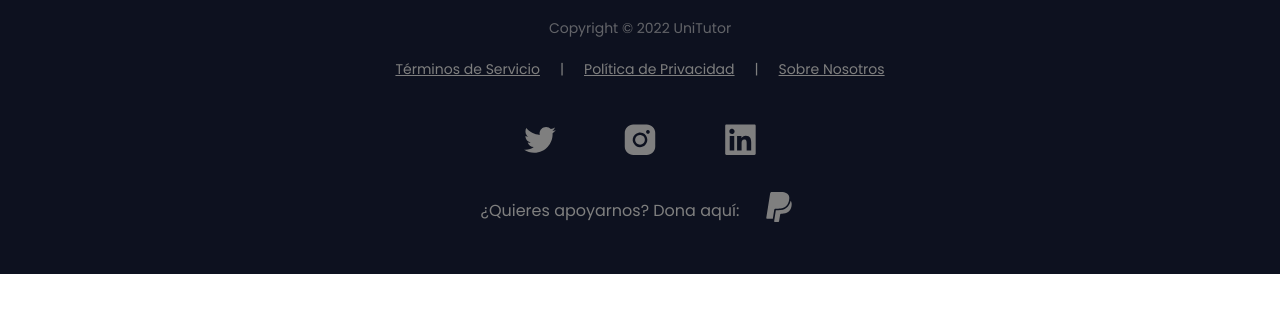
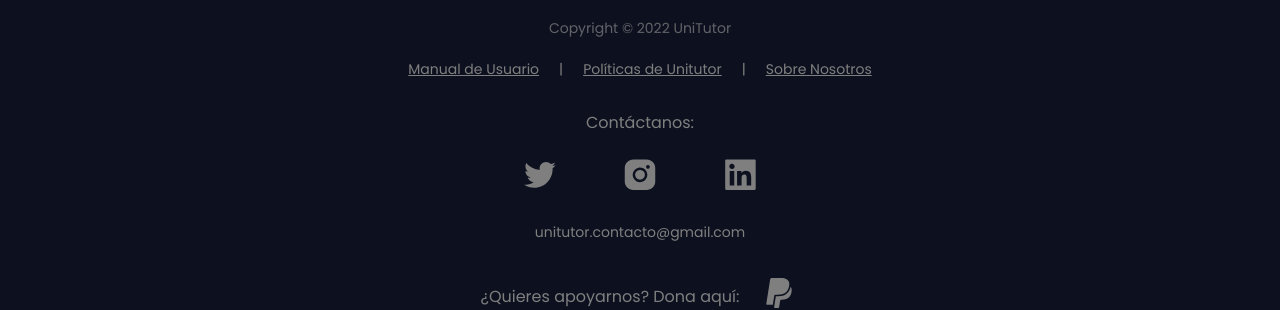
Before and after one commit to satovarr/unitutor, a React (Create React App) app in the folder client/: page /search in a window 1280 px wide. Shown: the part 912-1222 px from the top of the page. Before the commit the page ends 1186 px from the top, so only its background shows below. Built offline with nearby package versions, Linux system fonts and the light colour scheme; no server answers.

Commit message:
Minor change in footer

```diff
--- a/client/src/components/Footer.jsx
+++ b/client/src/components/Footer.jsx
@@ -13,23 +13,30 @@
             <img src={logo} alt="UniTutor" />
             <p className='copyright'>Copyright © 2022 UniTutor</p>
             <div className='footer_links'>
-                <Link to={'/about'}>Términos de Servicio</Link>
+                <a target="blank" href="https://drive.google.com/file/d/165vu4pzH5FIyzA36kX4PKr7HYd_6Z4uk/view?usp=sharing">Manual de Usuario</a>
                 <p>|</p>
-                <Link to={'/about'}>Política de Privacidad</Link>
+                <Link to={'/about#policies'}>Políticas de Unitutor</Link>
                 <p>|</p>
-                <Link to={'/about'}>Sobre Nosotros</Link>
+                <Link to={'/about#us'}>Sobre Nosotros</Link>
             </div>
+            <div className="footer_contact">
+                <p>Contáctanos:</p>
                 <div className="footer_socials">
                     <a target="blank" href="https://twitter.com/unitutor_app">
-                    <img alt='Twitter' src={twitter}/>
+                        <img alt='Twitter' src={twitter} />
                     </a>
                     <a target="blank" href="https://www.instagram.com/unitutor.app/">
-                    <img alt='Instagram' src={instagram}/>
+                        <img alt='Instagram' src={instagram} />
                     </a>
                     <a target="blank" href="https://www.linkedin.com/in/unitutor-app-916040258/">
-                    <img alt='LinkedIn' src={linkedIn}/>
+                        <img alt='LinkedIn' src={linkedIn} />
                     </a>
                 </div>
+                <p>
+                    unitutor.contacto@gmail.com
+                </p>
+            </div>
+
             <div className="footer_donate">
                 <p>¿Quieres apoyarnos? Dona aquí:</p>
                 <a target="blank" href="https://www.paypal.com/donate/?hosted_button_id=QD72WE6WPBXDA">
--- a/client/src/styles/componentStyles/footer.css
+++ b/client/src/styles/componentStyles/footer.css
@@ -73,6 +73,20 @@
     width: 40px;
 }
 
+.footer_contact {
+    text-align: center;
+}
+
+.footer_contact p {
+    margin: 10px 0;
+    color: var(--blueGrey-color-white);
+}
+
+.footer_contact p:last-child {
+    margin-top: 20px;
+    font-size: 14px;
+}
+
 /* Media queries */
 @media (max-width: 725px) {
     .footer {
```
Lines whose indentation alone changed are shown as unchanged.
